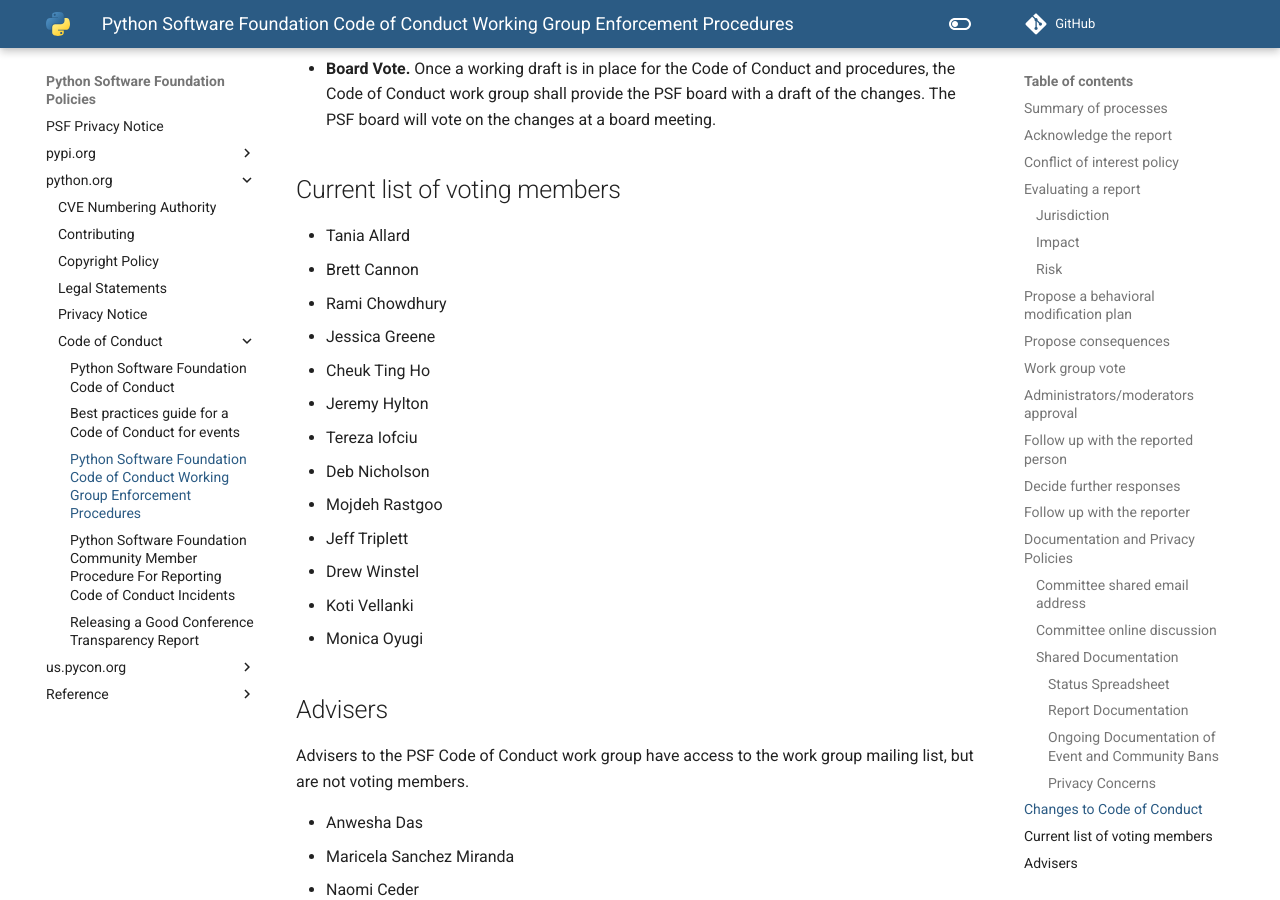
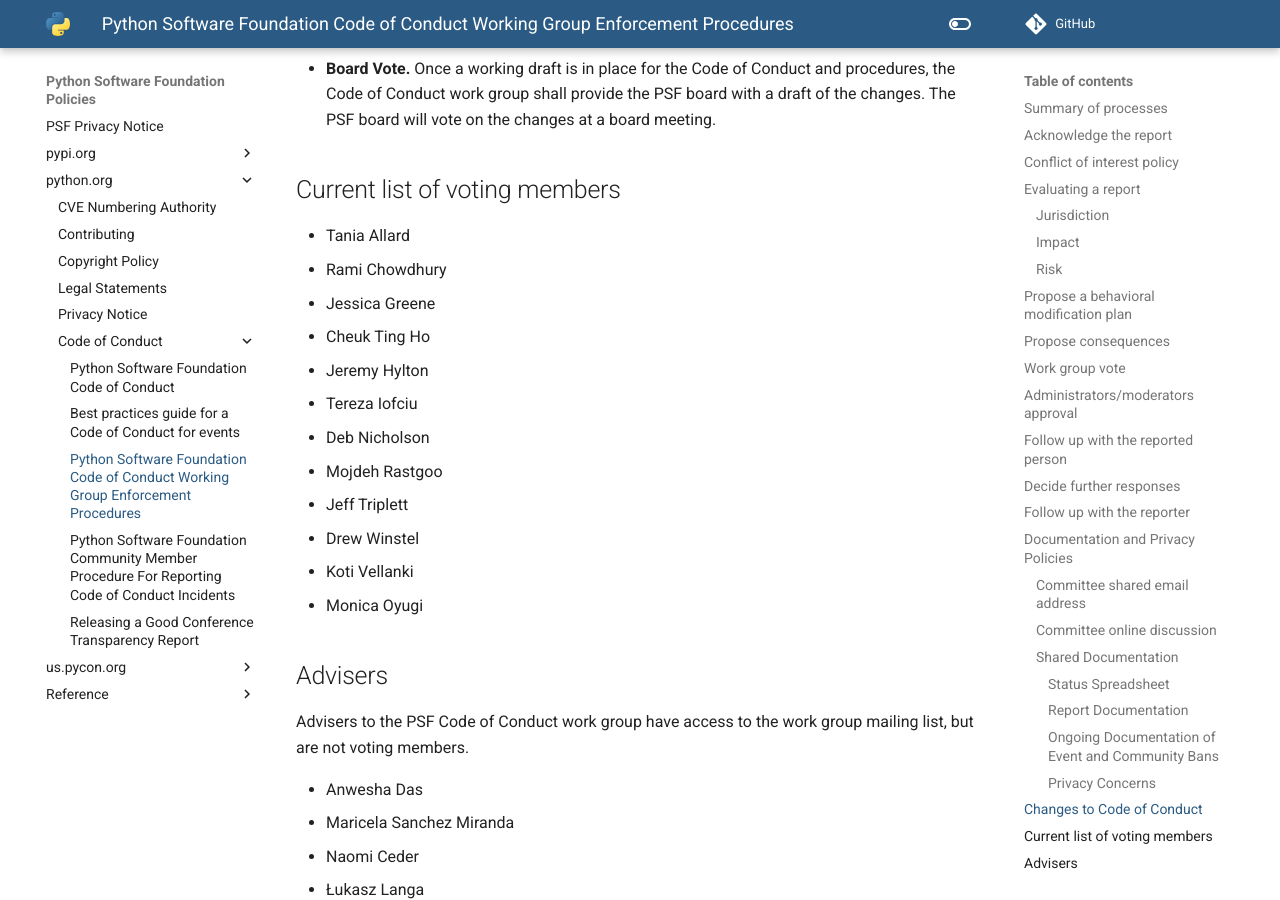
Before and after one commit to psf/policies, an MkDocs documentation site: the page built from docs/python.org/code-of-conduct/Enforcement-Procedures.md, in a window 1280 px wide and 900 px high, scrolled down 8543 px. Built offline with MkDocs 1.6.1 and Material for MkDocs 9.7.7, drawn with Linux system fonts in a browser that asks for light colours; comment, search, counter and statistics services are not loaded.

Commit message:
Update voting members list by removing myself (Brett Cannon)

```diff
--- a/docs/python.org/code-of-conduct/Enforcement-Procedures.md
+++ b/docs/python.org/code-of-conduct/Enforcement-Procedures.md
@@ -239,7 +239,6 @@
 ## Current list of voting members
 
 * Tania Allard
-* Brett Cannon
 * Rami Chowdhury
 * Jessica Greene
 * Cheuk Ting Ho
```
